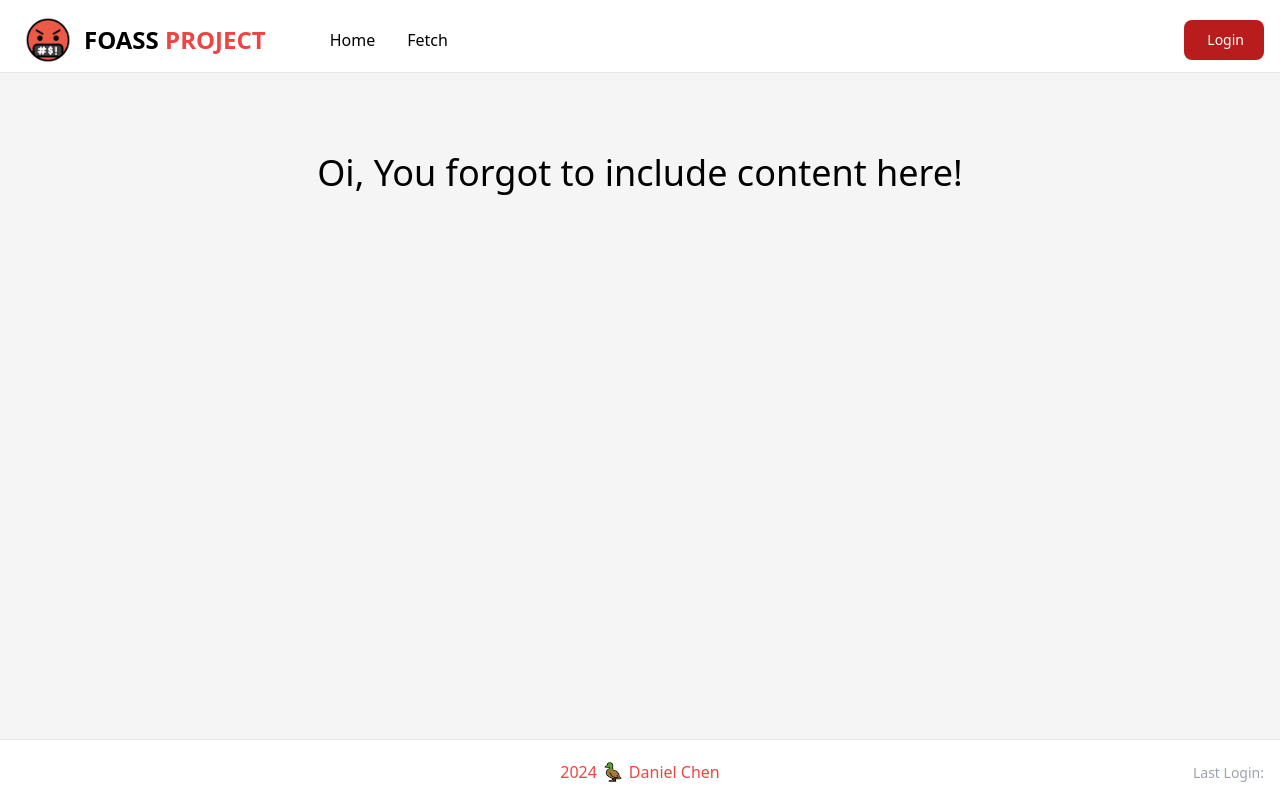
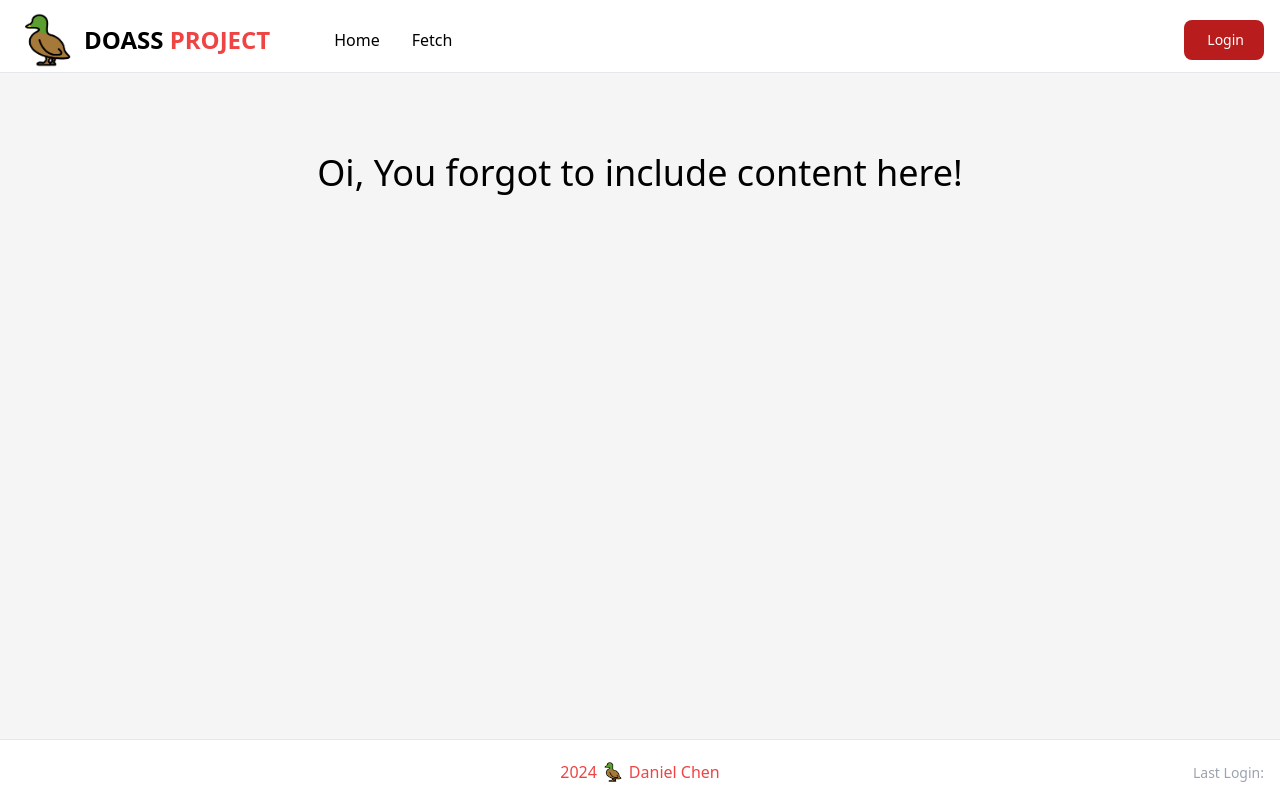
Before and after one commit to TheSuperCoolDuck/foass-project, a Vue app: page / in a window 1280 px wide. Built offline with nearby package versions, Linux system fonts and the light colour scheme.

Commit message:
Changed Icon and Name

```diff
--- a/src/components/BaseNavBar.vue
+++ b/src/components/BaseNavBar.vue
@@ -11,7 +11,7 @@ import { ref, computed } from 'vue'
 import { useUserStore } from '@/stores/user'
 
 import BaseButton from '@/components/BaseButton.vue'
-import ANGRY_EMOJI from '@/assets/img/Angry-Emoji.png'
+import DUCK_EMOJI from '@/assets/img/Duck-Emoji.png'
 import IconBars from '@/components/icons/IconBars.vue'
 
 const user = useUserStore()
@@ -69,9 +69,9 @@ function toggleShowMenu() {
     <nav class="bg-white border-gray-200 dark:bg-gray-900 dark:border-gray-700">
       <div class="max-w-screen-xl flex flex-wrap items-center justify-between mx-auto pt-2 px-4">
         <div class="pr-16 flex items-center space-x-1 rtl:space-x-reverse">
-          <img :src="ANGRY_EMOJI" alt="Logo" class="h-16 w-16" />
+          <img :src="DUCK_EMOJI" alt="Logo" class="h-16 w-16" />
           <span class="self-center text-2xl font-semibold whitespace-nowrap dark:text-white"
-            >FOASS <span class="text-red-500">PROJECT</span></span
+            >DOASS <span class="text-red-500">PROJECT</span></span
           >
         </div>
         <div class="hidden md:block flex-1">
```
